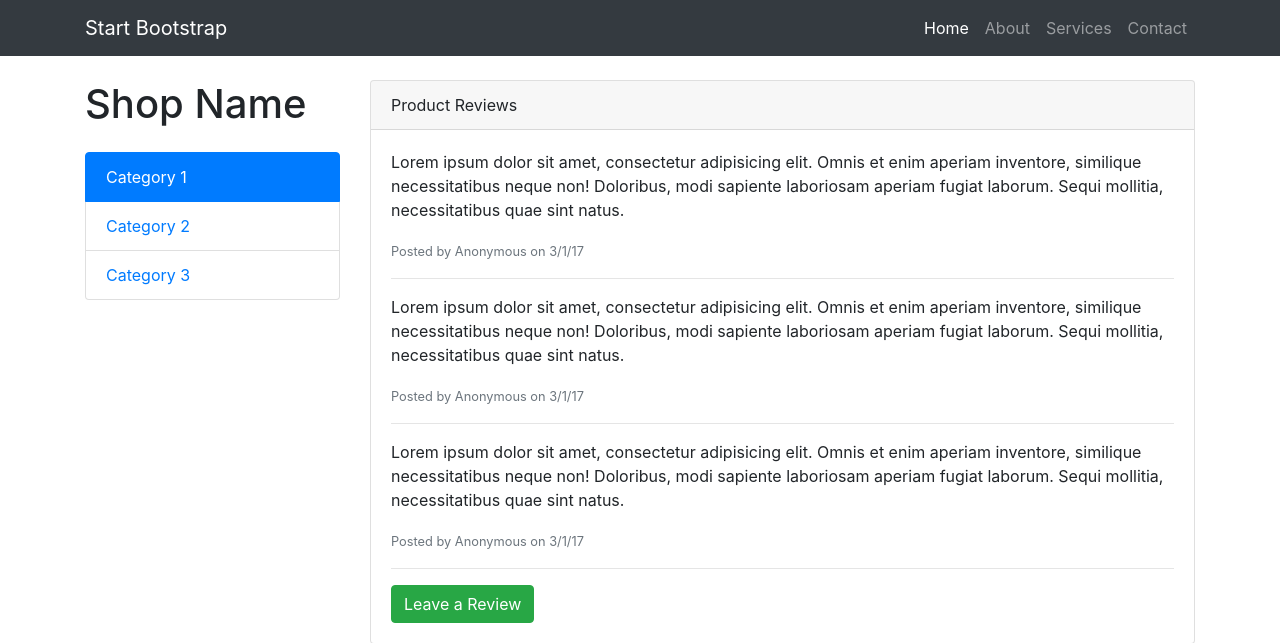
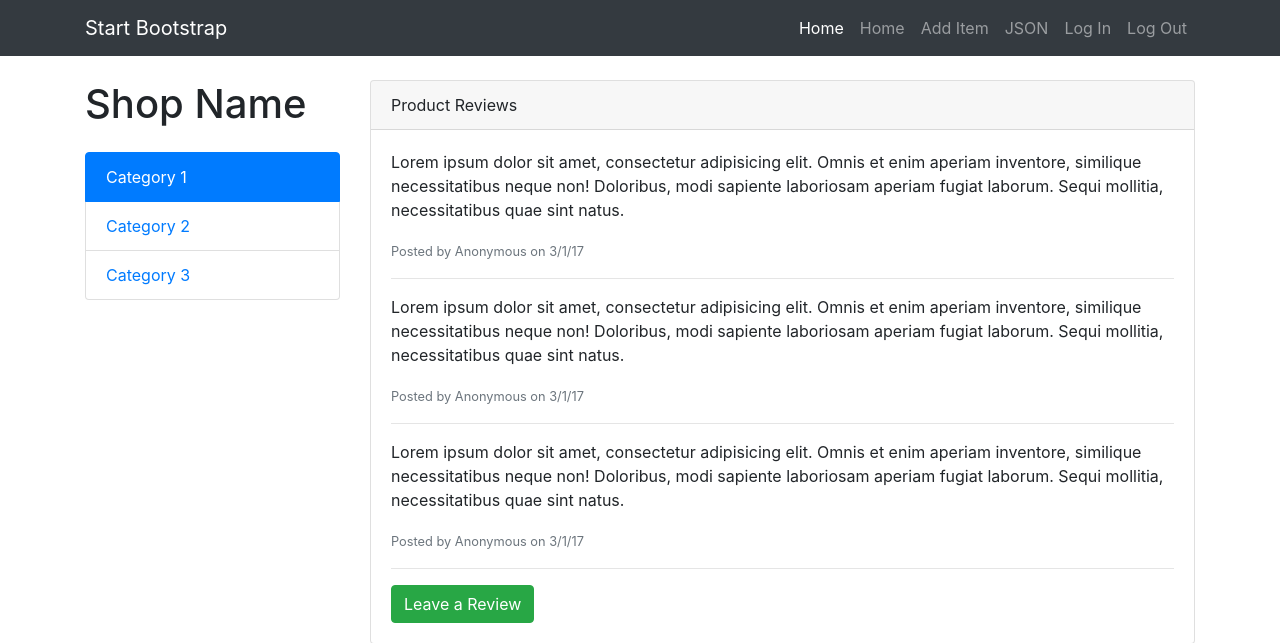
Before and after one commit to MinhNNguyen/catalogApplication, a Flask app: page /new_homepage in a window 1280 px wide. Shown: the top 643 px of the page. Run offline with Flask 2, Linux system fonts and the light colour scheme; some libraries are stand-ins or nearby versions.

Commit message:
Minor changes 14

```diff
--- a/templates/new_homepage.html
+++ b/templates/new_homepage.html
@@ -2,24 +2,17 @@
 <html lang="en">
 
   <head>
-
     <meta charset="utf-8">
     <meta name="viewport" content="width=device-width, initial-scale=1, shrink-to-fit=no">
-    <meta name="description" content="">
-    <meta name="author" content="">
-
-    <title>Shop Item - Start Bootstrap Template</title>
-
+    <meta name="author" content="Robert Nguyen">
+    <title>Movie Catalogue</title>
     <!-- Bootstrap core CSS -->
     <link href="static/vendor/bootstrap/css/bootstrap.min.css" rel="stylesheet">
-
     <!-- Custom styles for this template -->
     <link href="static/styles/shop-item.css" rel="stylesheet">
-
   </head>
 
   <body>
-
     <!-- Navigation -->
     <nav class="navbar navbar-expand-lg navbar-dark bg-dark fixed-top">
       <div class="container">
@@ -35,13 +28,19 @@
               </a>
             </li>
             <li class="nav-item">
-              <a class="nav-link" href="#">About</a>
+              <a class="nav-link" href="{{url_for('home_page')}}">Home</a>
             </li>
             <li class="nav-item">
-              <a class="nav-link" href="#">Services</a>
+              <a class="nav-link" href="{{url_for('add_item')}}">Add Item</a>
             </li>
             <li class="nav-item">
-              <a class="nav-link" href="#">Contact</a>
+              <a class="nav-link" href="{{url_for('json_endpoint')}}">JSON</a>
+            </li>
+            <li class="nav-item">
+              <a class="nav-link" href="{{url_for('login')}}">Log In</a>
+            </li>
+            <li class="nav-item">
+              <a class="nav-link" href="{{url_for('gdisconnect')}}">Log Out</a>
             </li>
           </ul>
         </div>
```
